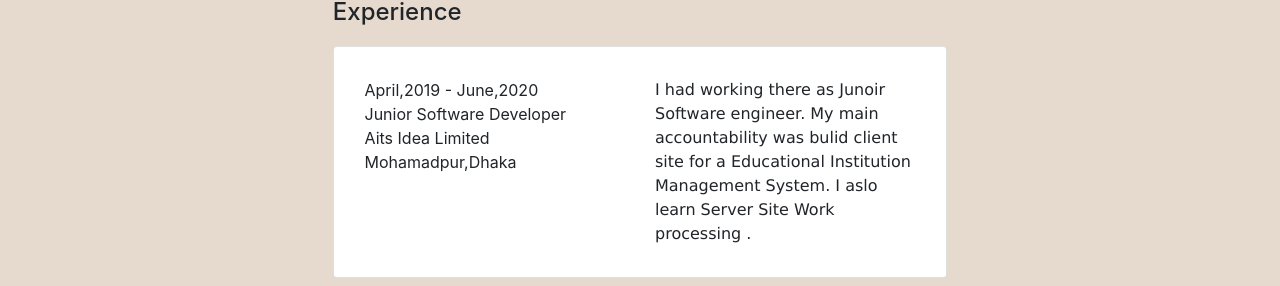
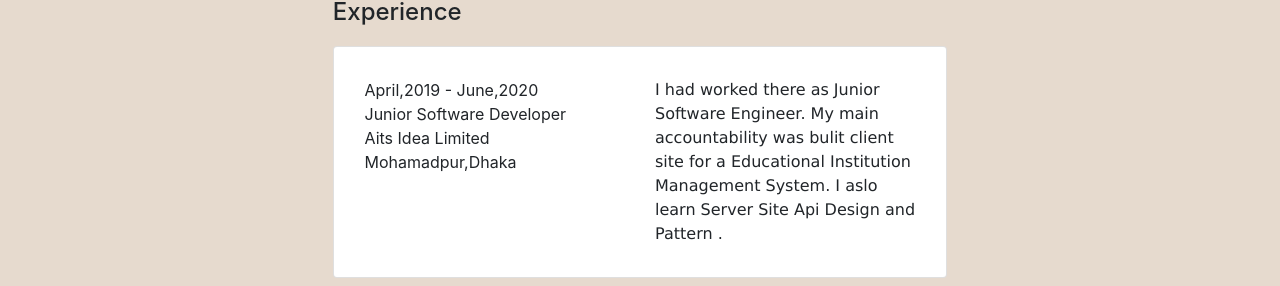
Before and after one commit to asif19981998/personal-site, a React (Create React App) app: page /resume in a window 1280 px wide. Shown: the part 218-504 px from the top of the page. Built offline with nearby package versions, Linux system fonts and the light colour scheme.

Commit message:
spelling mistake ok

```diff
--- a/src/main-component/resume.jsx
+++ b/src/main-component/resume.jsx
@@ -28,9 +28,9 @@ class Resume extends Component {
                         </div>
                         <hr></hr>
                         <div className="col-12 col-md-6 about-me">
-                           I had working there as Junoir Software engineer. My main accountability was
-                           bulid client site for a Educational Institution Management System. I aslo
-                           learn Server Site Work processing .
+                           I had worked there as Junior Software Engineer. My main accountability was
+                           bulit client site for a Educational Institution Management System. I aslo
+                           learn Server Site Api Design and Pattern .
                         </div>
                         </div>
                     </div>
```
Also changed, not shown: 1 other file (tests, documents, lock files or other folders).
